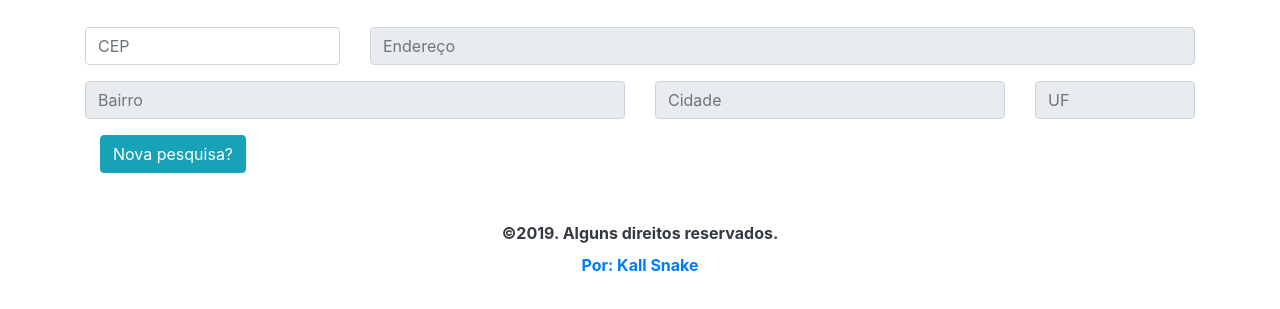
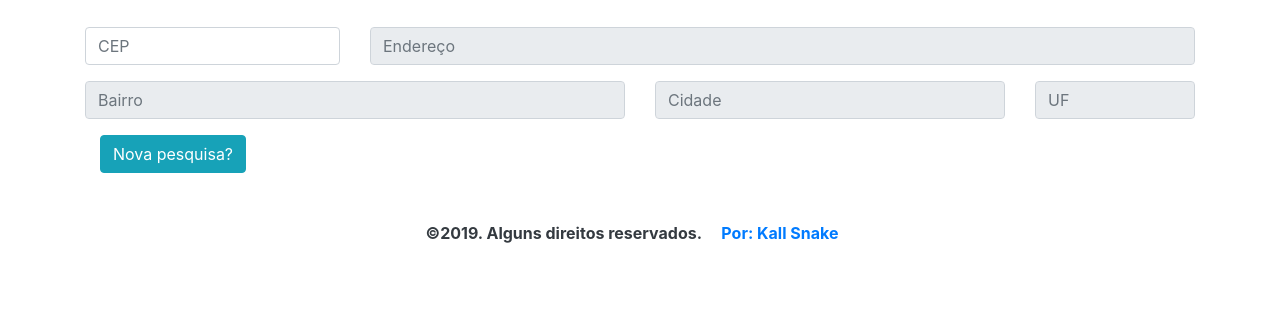
Before and after one commit to KallSnake/app-pesquisa-endereco, a plain HTML site: page index.html in a window 1280 px wide. Shown: the part 103-412 px from the top of the page. Drawn offline with nearby package versions, Linux system fonts and the light colour scheme.

Commit message:
Update index.html

```diff
--- a/index.html
+++ b/index.html
@@ -90,7 +90,7 @@
 
 				  <strong>
 
-				  <p class="d-inline"> &copy;2019. Alguns direitos reservados. <a href="https://kallsnake.github.io" class="nav-link"> Por: Kall Snake </a> </p>
+				  <p> &copy;2019. Alguns direitos reservados. <a href="https://kallsnake.github.io" class="nav-link d-inline"> Por: Kall Snake </a> </p>
 
 				  </strong>
 
```
